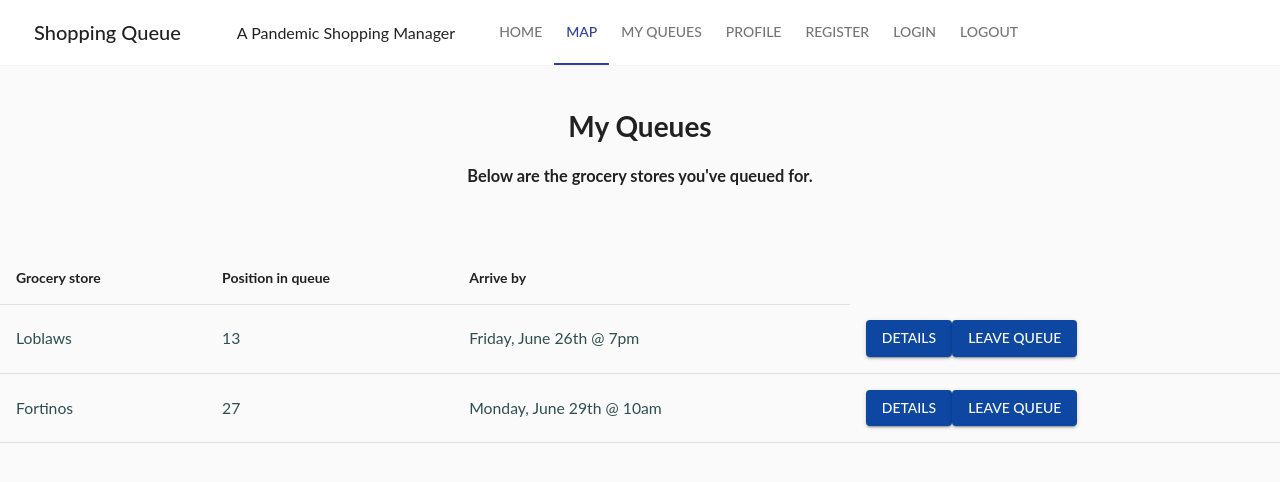
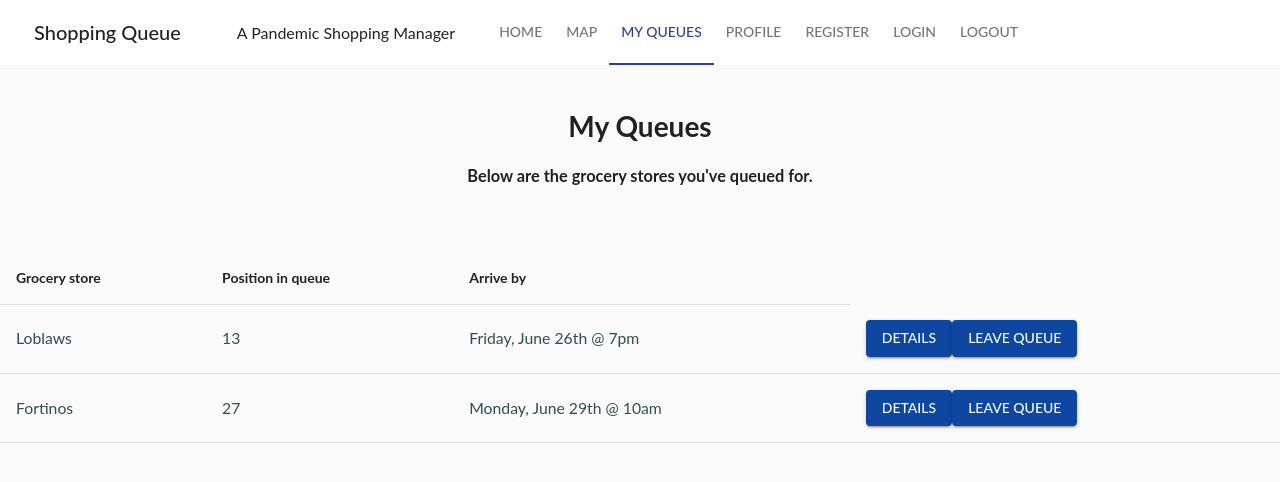
Before and after one commit to larryworm1127/Shopping-Queue, a React (Create React App) app: page /queue in a window 1280 px wide. Shown: the top 482 px of the page. Built offline with nearby package versions, Linux system fonts and the light colour scheme.

Commit message:
fixed routes

```diff
--- /dev/null
+++ b/src/components/Map/map.js
@@ -0,0 +1,14 @@
+import React from 'react';
+
+
+class Map extends React.Component {
+
+  render() {
+    return (
+      <div>
+
+      </div>
+    );
+  }
+}
+export default Map;
--- a/src/components/Nav/navbar.js
+++ b/src/components/Nav/navbar.js
@@ -28,14 +28,16 @@ class NavBar extends React.Component {
     switch (this.props.currentPath) {
       case '/':
         return 0;
+      case '/map':
+        return 1;
       case '/queue':
-        return 1;
+        return 2;
       case '/profile':
-        return 2;
+        return 3;
       case '/register':
-        return 3;
+        return 4;
       case '/login':
-        return 4;
+        return 5;
       default:
         return 0;
     }
--- a/src/components/routes.js
+++ b/src/components/routes.js
@@ -5,19 +5,23 @@ import Queue from './Queue';
 import Login from './Auth/Login/login';
 import Register from './Auth/Register/register';
 import Profile from './Profile/profile';
+import Map from './Map/map';
 
 export default props => {
   const {
     loggedIn,
     loginUser,
     logoutUser
-  } = props
+  } = props;
 
   return (
     <BrowserRouter>
       <Switch>
         <Route exact path='/'>
           <Home/>
+        </Route>
+        <Route exact path='/map'>
+          <Map/>
         </Route>
         <Route exact path='/queue'>
           <Queue/>
```
